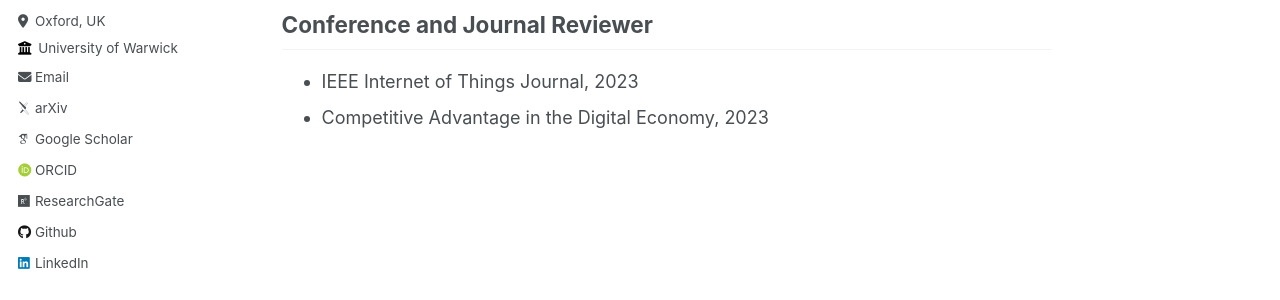
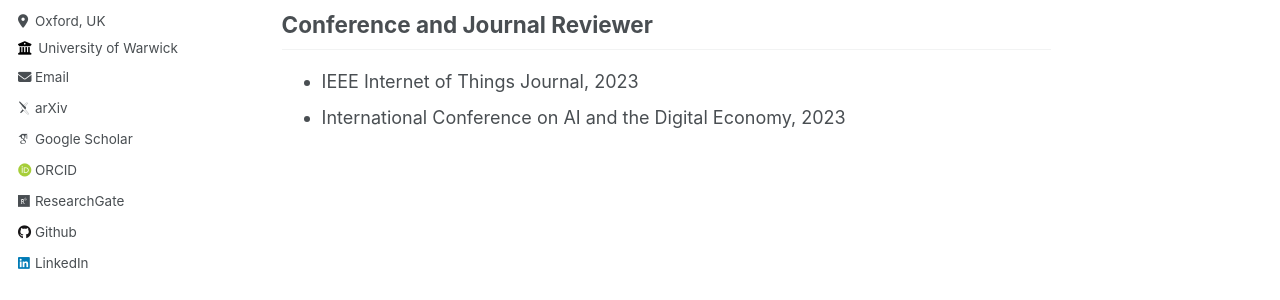
Before and after one commit to mary-python/mary-python.github.io, a Jekyll site: the page built from _pages/conferences.md, in a window 1280 px wide and 900 px high, scrolled down 1851 px. Shown: the part 352-652 px from the top of the window. Built offline with Jekyll 4.4.1, drawn with Linux system fonts in a browser that asks for light colours; some web fonts are replaced.

Commit message:
Update conferences.md

```diff
--- a/_pages/conferences.md
+++ b/_pages/conferences.md
@@ -45,4 +45,4 @@ Conference and Journal Reviewer
 ------
 
 * IEEE Internet of Things Journal, 2023
-* Competitive Advantage in the Digital Economy, 2023
+* International Conference on AI and the Digital Economy, 2023
```
